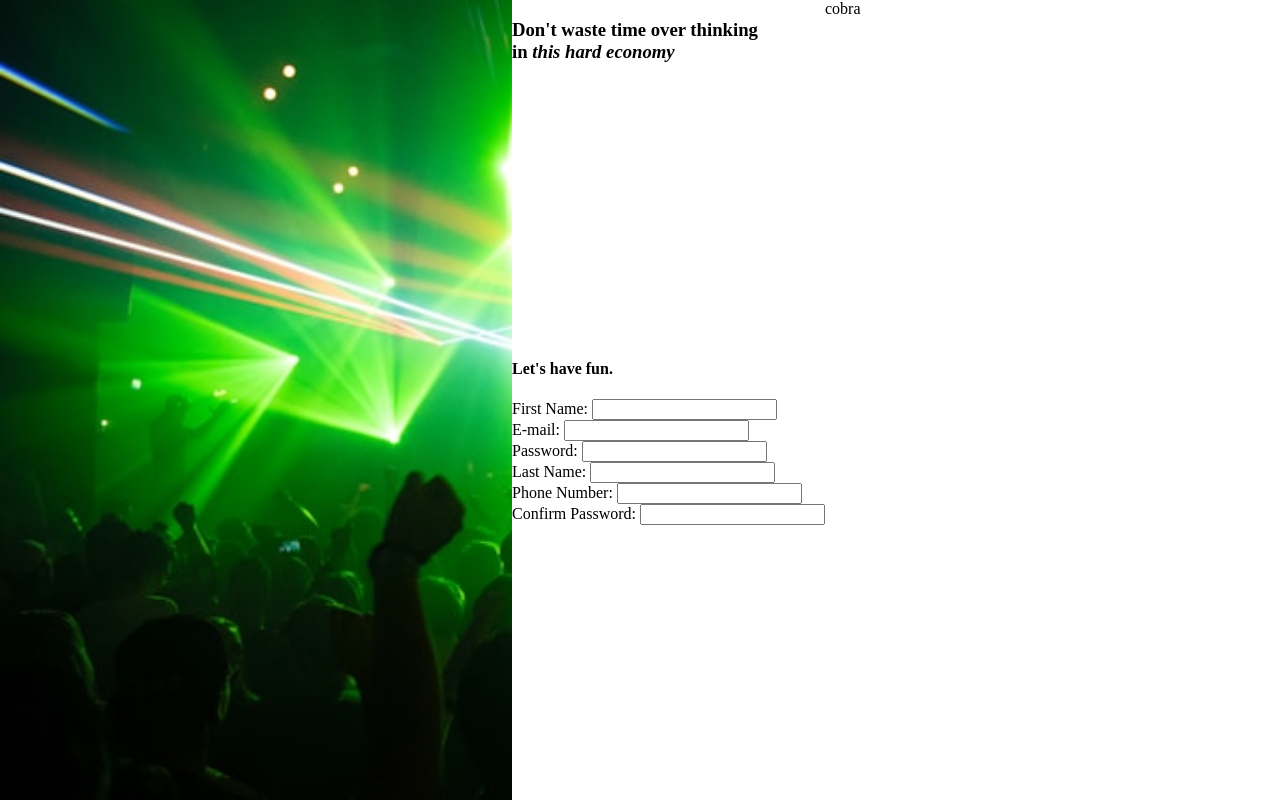
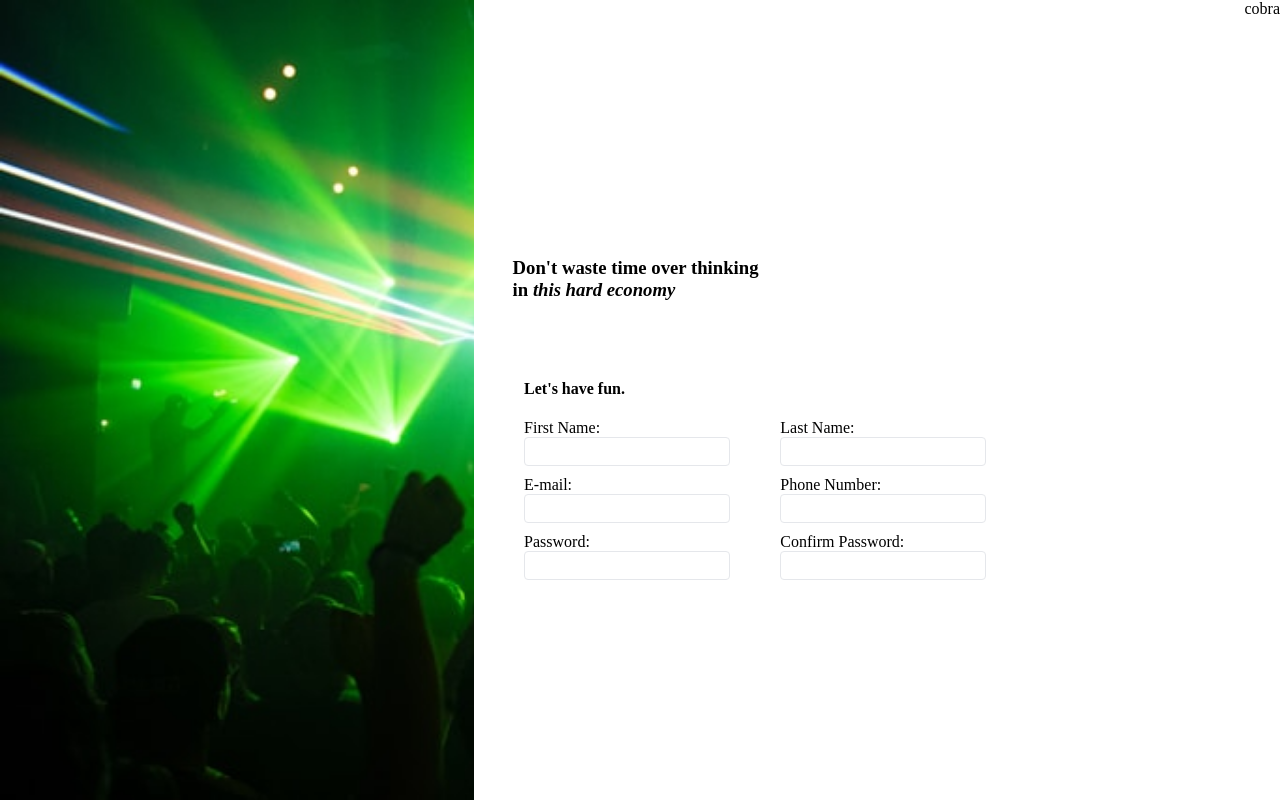
Before and after one commit to BAWA7t/Sign_up_form, a plain HTML site: page index.html in a window 1280 px wide. Drawn offline with Linux system fonts and the light colour scheme.

Commit message:
styled the form inputs to look presentable.

```diff
--- a/style.css
+++ b/style.css
@@ -27,13 +27,54 @@ body{
     color: white;
     font-family: Norse-Bold sans-serif;
 }
+.right{
+    display: flex;
+    flex-direction: column;
+    width: 65vw;
+}
 
 .first{
     height: 40vh;
+    display: flex;
+    justify-content: flex-start;
+    align-items: flex-end;
+    margin-left: 5%;
+    margin-bottom: 5%;
 }
 .second{
     height: 30vh;
+
 }
 .third{
     height:30vh
 }
+
+.four-main-divs {
+    display: flex;
+    flex-direction: row;
+    width: 60%;
+    justify-content: space-between;
+    margin-left: 50px;
+}
+
+.form-div {
+    display: flex;
+    flex-direction: column;
+    margin-bottom: 10px;
+
+}
+input{
+    width: 200px;
+    border: 1px solid #E5E7EB;
+    height: 25px;
+    border-radius: 4px;
+}
+input:focus{
+    border: blue;
+}
+input:invalid{
+    border: 1px solid red;
+}
+#smalltext{
+    margin-left: 50px;
+}
```
